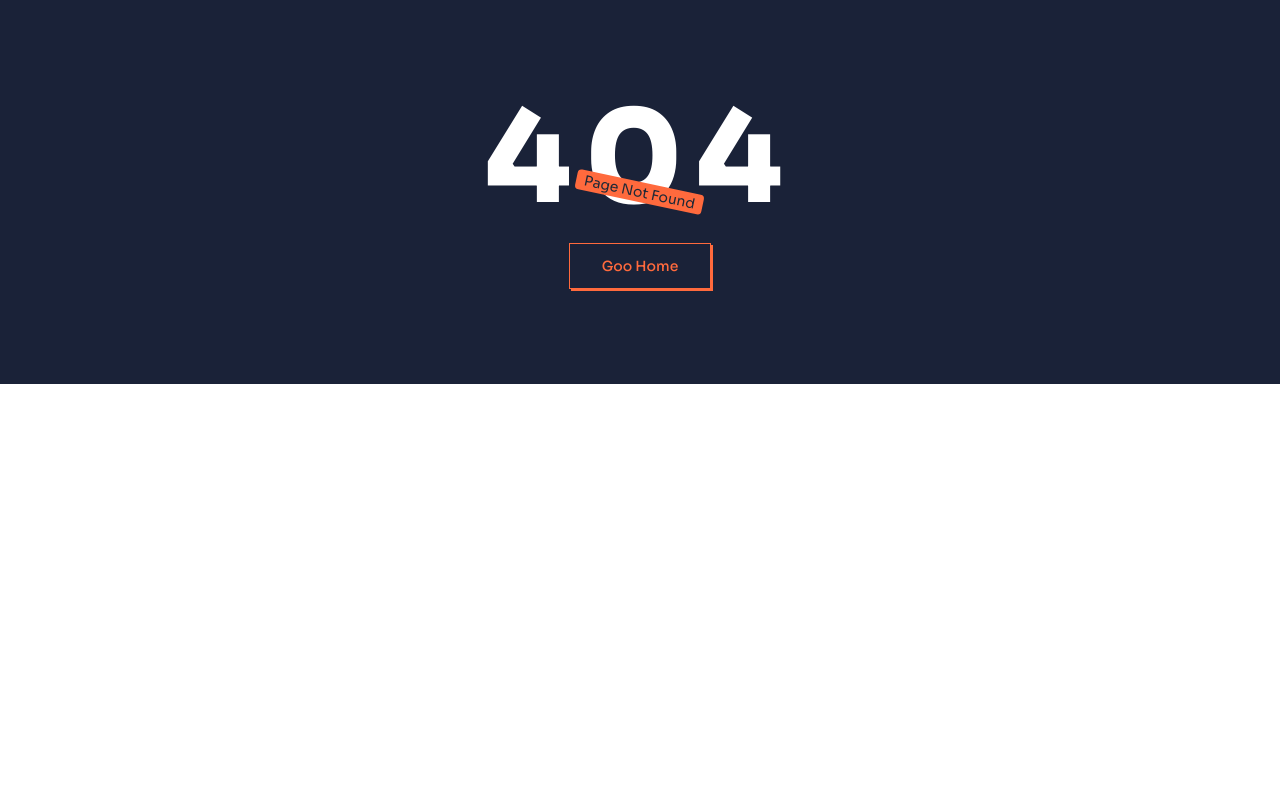
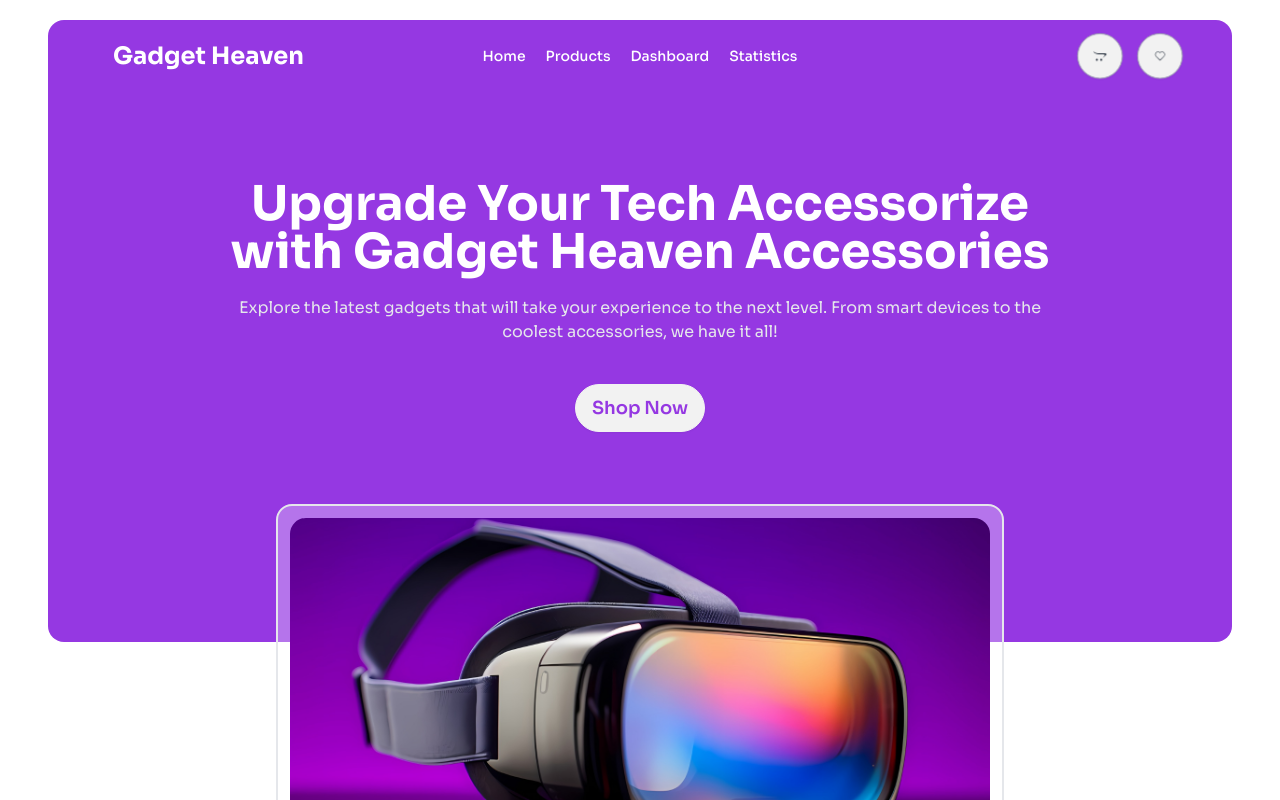
Before and after one commit to sheikhmuhammadantor/assignment-eight-batch-10, a React (Vite) app: page /home/Headsets in a window 1280 px wide. Before the commit this address had no page. Shown: the top 800 px of the page. Built offline with nearby package versions, Linux system fonts and the light colour scheme.

Commit message:
Fix The Dynamic NavBar Color.

```diff
--- a/src/components/Category/Category.jsx
+++ b/src/components/Category/Category.jsx
@@ -7,7 +7,7 @@
   const { category_name: name } = category;
 
   return (
-    <NavLink to={`/${name}`} className={({ isActive }) => `${basicStyle} ${isActive ? "text-white bg-main-color" : " "}`}>{name}</NavLink>
+    <NavLink to={`/home/${name}`} className={({ isActive }) => `${basicStyle} ${isActive ? "text-white bg-main-color" : " "}`}>{name}</NavLink>
   )
 }
 
--- a/src/components/Category/SideBar.jsx
+++ b/src/components/Category/SideBar.jsx
@@ -16,7 +16,7 @@
     return (
         <div className="flex flex-col gap-3 border p-4 rounded-2xl shadow-xl">
             {
-                <NavLink to="/all" className={({ isActive }) => `${basicStyle} ${isActive ? "text-white bg-main-color" : " "}`}>All</NavLink>
+                <NavLink to="/home/all" className={({ isActive }) => `${basicStyle} ${isActive ? "text-white bg-main-color" : " "}`}>All</NavLink>
             }
             {
                 categories.map((category, idx) => <Category key={idx} category={category}></Category>)
--- a/src/components/NavBar.jsx
+++ b/src/components/NavBar.jsx
@@ -12,8 +12,20 @@
 
     useEffect(() => {
         if (location) {
-            location?.pathname === "/" ? setNavStyle(false) : setNavStyle(true);
+            const pathname = location.pathname;
+            const homePath = pathname.slice(0, 5);
+
+            if (homePath === '/') {
+                setNavStyle(false)
+            } else if (homePath === '/home') {
+                setNavStyle(false)
+            } else {
+                setNavStyle(true)
+            }
         }
+    }, [location]);
+
+    useEffect(() => {
         setLinks(
             <>
                 <NavLink to="/" className={({ isActive }) => `${basicStyle} ${navStyle ? "text-black border-black" : "text-white"} ${isActive ? "border-b-2" : " "}`}>Home</NavLink>
@@ -22,7 +34,7 @@
                 <NavLink to="/statistics" className={({ isActive }) => `${basicStyle} ${navStyle ? "text-black border-black" : "text-white"} ${isActive ? "border-b-2" : " "}`}>Statistics</NavLink>
             </>
         )
-    }, [basicStyle, navStyle, location]);
+    }, [navStyle, basicStyle])
 
     return (
         <div className={`navbar rounded-t-2xl py-3 px-12 ${navStyle ? "bg-white" : "bg-main-color"}`}>
--- a/src/components/Products/FilterProduct.jsx
+++ b/src/components/Products/FilterProduct.jsx
@@ -9,8 +9,6 @@
     const [product, setProduct] = useState([]);
     const productData = useContext(ProductDataContext)
     const { categoryName } = useParams()
-    console.log(categoryName)
-    console.log(productData)
 
     useEffect(() => {
         const newData = productData.filter((product) => product.category === categoryName)
```
Also changed, not shown: src/routes/Routes.jsx (+7 -3 lines).
